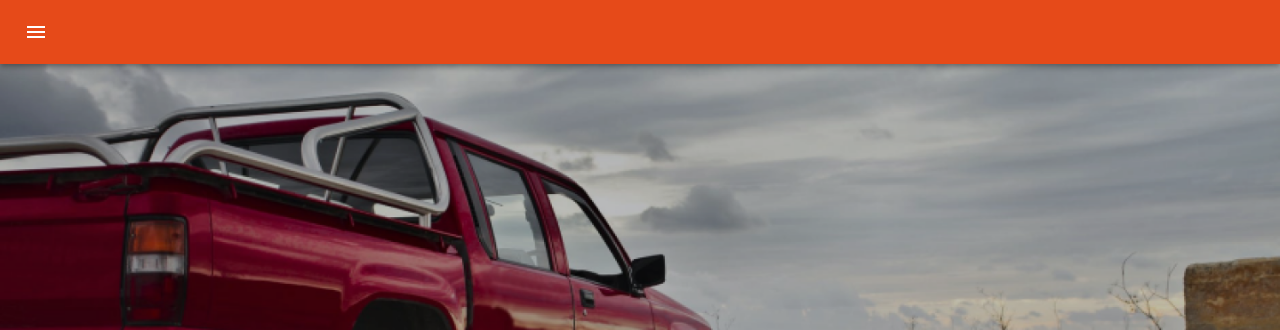
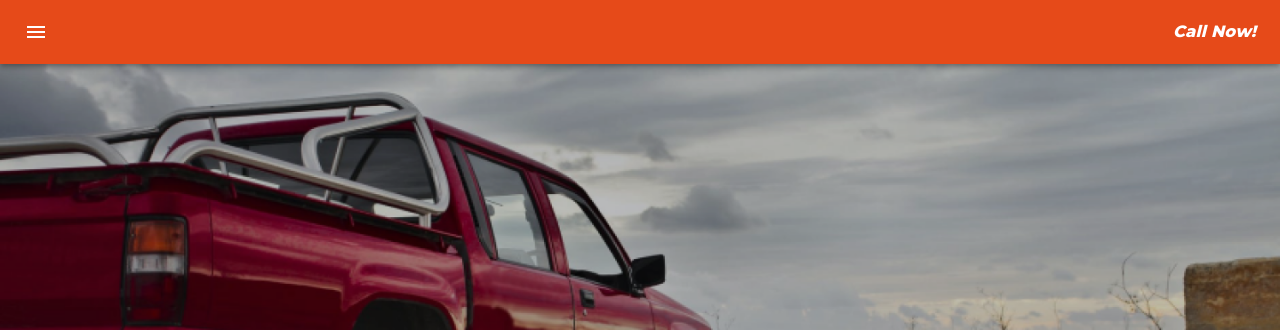
Before and after one commit to RogerTerrazas/HernandezHauling, a Gatsby site: page / in a window 1280 px wide. Shown: the top 330 px of the page. Built offline with nearby package versions, Linux system fonts and the light colour scheme; Gatsby itself is replaced by a stand-in of ours.

Commit message:
call now link right and linked

```diff
--- a/src/components/temporaryDrawer.js
+++ b/src/components/temporaryDrawer.js
@@ -25,8 +25,8 @@ const drawerWidth = 240;
 
 const useStyles = makeStyles((theme) => ({
   root: {
-    //display: 'flex',
-    //width: "100%"
+    display: 'flex',
+    flexGrow: 1,
   },
   appBar: {
     transition: theme.transitions.create(['margin', 'width'], {
@@ -35,7 +35,6 @@ const useStyles = makeStyles((theme) => ({
     }),
     background: "#E64A19",
     position: 'fixed',
-    //width: "100%"
   },
   appBarShift: {
     width: `calc(100% - ${drawerWidth}px)`,
@@ -47,9 +46,7 @@ const useStyles = makeStyles((theme) => ({
   },
   menuButton: {
     marginRight: theme.spacing(2),
-  },
-  'h3': {
-    alignText: "right"
+    // flexGrow: 1,
   },
   hide: {
     display: 'none',
@@ -68,6 +65,7 @@ const useStyles = makeStyles((theme) => ({
     // necessary for content to be below app bar
     ...theme.mixins.toolbar,
     justifyContent: 'flex-end',
+
   }
 }));
 
@@ -101,11 +99,13 @@ export default function PersistentDrawerLeft() {
             edge="start"
             className={clsx(classes.menuButton, open && classes.hide)}
           >
-          <MenuIcon />
+            <MenuIcon />
           </IconButton>
-          {/* <h3 variant="h6" noWrap>
-            <i>Call Now</i>
-          </h3> */}
+          <a href="tel:8665562570" style={{marginLeft: "auto", color: "white"}}>
+          <h3>
+            <i>Call Now! </i>
+          </h3>
+          </a>
         </Toolbar>
       </AppBar>
       <Drawer
```
